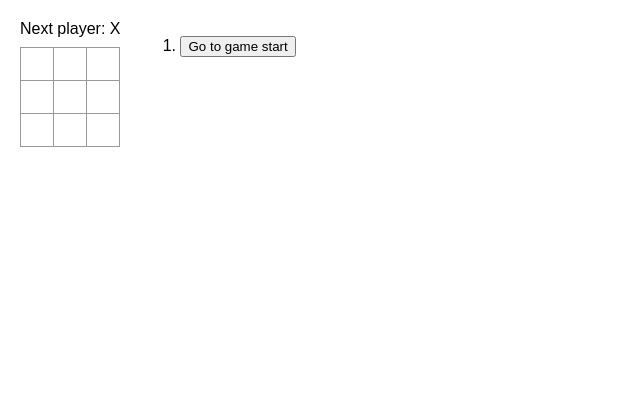
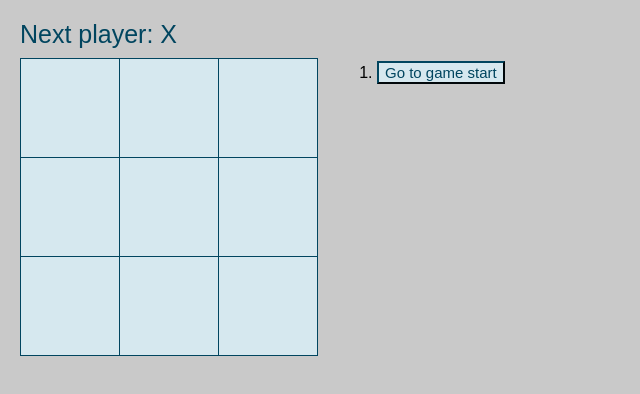
Before and after one commit to samanthafranks03/TicTacToe, a React (Create React App) app: page / in a window 1280 px wide. Shown: the top 394 px of the page, without its empty margins (0-640 px from the left). Built offline with nearby package versions, Linux system fonts and the light colour scheme.

Commit message:
Adjusted 5+ aspects of the webpage

```diff
--- a/src/App.js
+++ b/src/App.js
@@ -78,7 +78,7 @@ export default function Game() {
     }
     return (
       <li key={move}>
-        <button onClick={() => jumpTo(move)}>{description}</button>
+        <button onClick={() => jumpTo(move)} className="description">{description}</button>
       </li>
     );
   });
--- a/src/styles.css
+++ b/src/styles.css
@@ -1,5 +1,6 @@
 * {
   box-sizing: border-box;
+  background-color: rgb(201, 201, 201);
 }
 
 body {
@@ -10,7 +11,7 @@ body {
 
 h1 {
   margin-top: 0;
-  font-size: 22px;
+  font-size: 20px;
 }
 
 h2 {
@@ -20,7 +21,7 @@ h2 {
 
 h3 {
   margin-top: 0;
-  font-size: 18px;
+  font-size: 20px;
 }
 
 h4 {
@@ -57,18 +58,24 @@ body {
 }
 
 .square {
-  background: #fff;
+  background: #d6e8ef;
   border: 1px solid #999;
   float: left;
-  font-size: 24px;
+  font-size: 50px;
   font-weight: bold;
-  line-height: 34px;
-  height: 34px;
+  color: rgb(1, 69, 95);
+  border-color: rgb(1, 69, 95);
+  line-height: 100px;
+  height: 100px;
   margin-right: -1px;
   margin-top: -1px;
   padding: 0;
   text-align: center;
-  width: 34px;
+  width: 100px;
+}
+
+.board {
+  font-size: 100px;
 }
 
 .board-row:after {
@@ -79,7 +86,10 @@ body {
 
 .status {
   margin-bottom: 10px;
+  font-size: 25px;
+  color: rgb(1, 69, 95);
 }
+
 .game {
   display: flex;
   flex-direction: row;
@@ -87,4 +97,14 @@ body {
 
 .game-info {
   margin-left: 20px;
+  margin-top: 15px;
 }
+
+.description {
+  font-size: 15px;
+  color: rgb(1, 69, 95);
+  border-color: rgb(1, 69, 95);
+  border-right-color: rgb(1, 69, 95);
+  margin-top: 10px;
+  background-color: #d6e8ef;
+}
```
Also changed, not shown: 1 other file (tests, documents, lock files or other folders).
